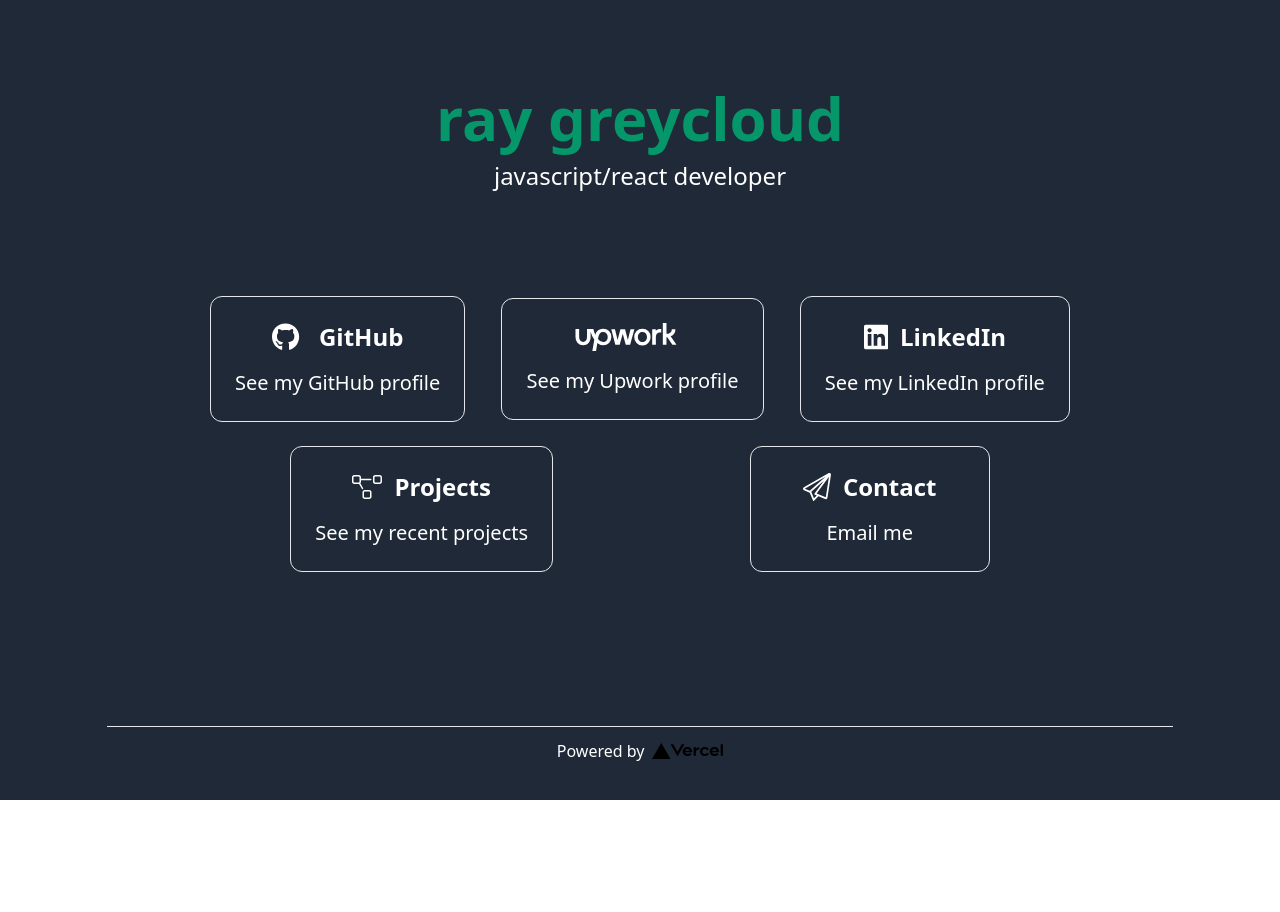
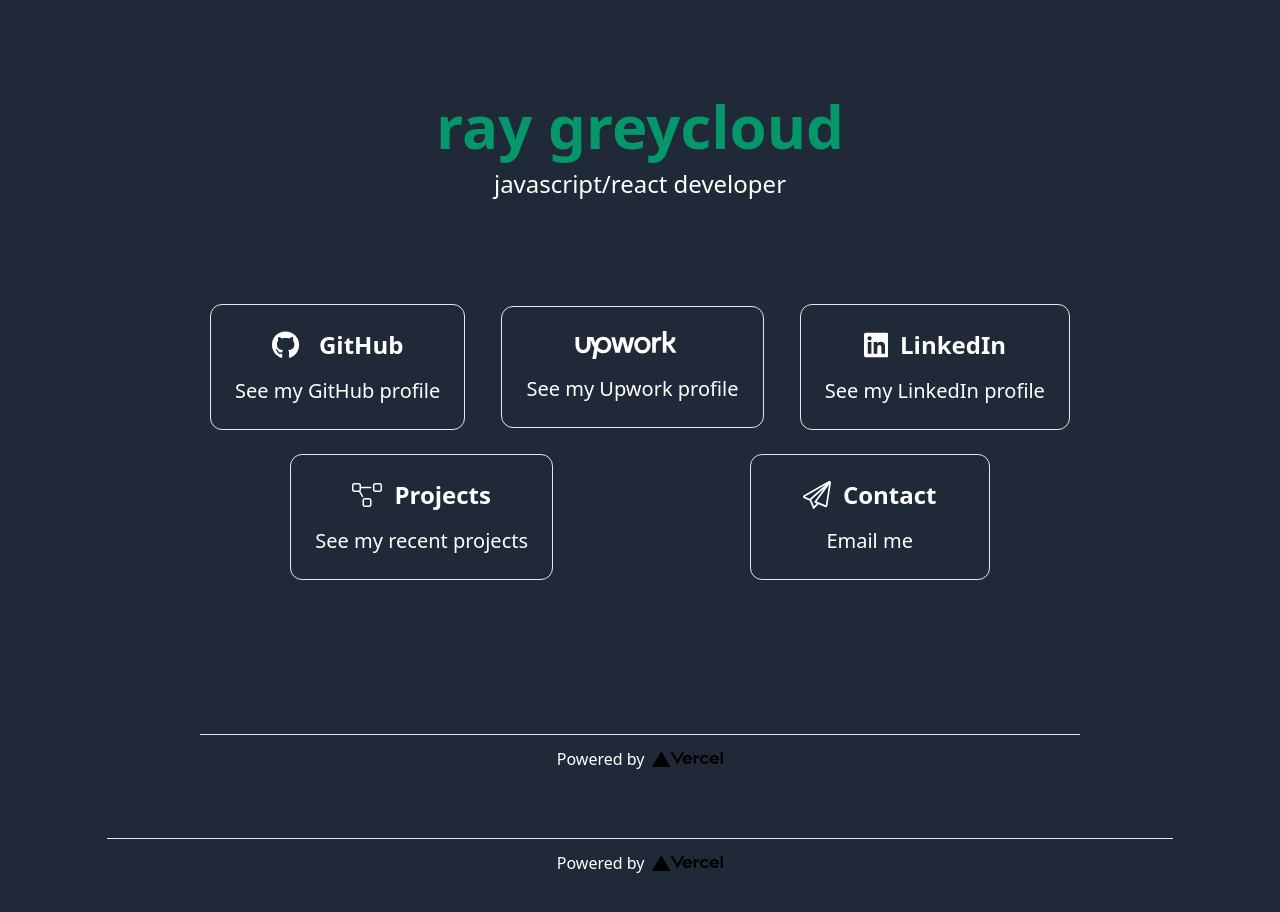
Before and after one commit to rayGreycloud/raygreycloud-dev, a Next.js app: page / in a window 1280 px wide. Before the commit the page ends 800 px from the top, so only its background shows below. Built offline with nearby package versions, Linux system fonts and the light colour scheme.

Commit message:
expand layout

```diff
--- a/components/Layout.jsx
+++ b/components/Layout.jsx
@@ -1,10 +1,32 @@
+import Head from 'next/head';
+
 // import Header from './Header';
 
 export default function Layout({ children }) {
   return (
-    <>
+    <div className='flex flex-col items-center justify-center min-h-screen py-2 bg-gray-800 text-white'>
+      <Head>
+        <title>ray greycloud</title>
+        <link rel='icon' href='/favicon.ico' />
+      </Head>
+
       {/* <Header /> */}
-      <main>{children}</main>
-    </>
+
+      {children}
+
+      <footer className='flex items-center justify-center w-full h-24'>
+        <div className='border-t w-5/6'>
+          <a
+            className='flex items-center justify-center pt-3'
+            href='https://vercel.com?utm_source=create-next-app&utm_medium=default-template&utm_campaign=create-next-app'
+            target='_blank'
+            rel='noopener noreferrer'
+          >
+            Powered by{' '}
+            <img src='/vercel.svg' alt='Vercel Logo' className='h-4 ml-2' />
+          </a>
+        </div>
+      </footer>
+    </div>
   );
 }
```
